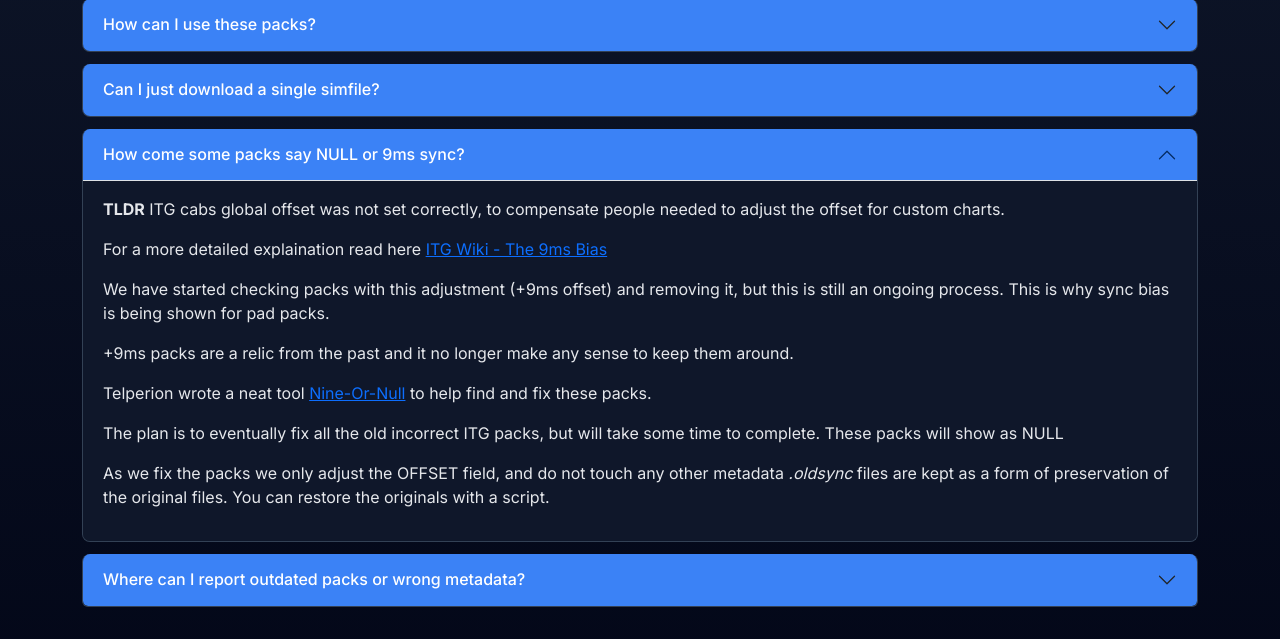
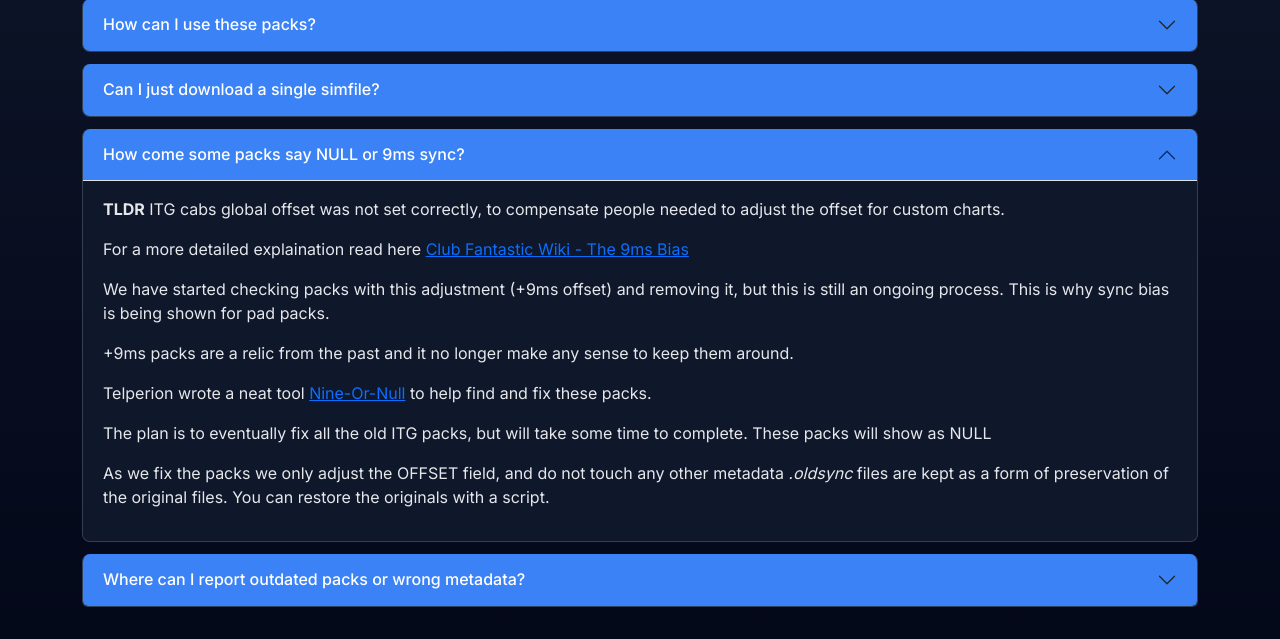
Before and after one commit to concubidated/simfile-pack-search, a Django app: page /faq in a window 1280 px wide, after a click on "How come some packs say NULL or 9ms sync?". Shown: the part 256-895 px from the top of the page. Run offline with Django 5.2, Linux system fonts and the light colour scheme; some libraries are stand-ins or nearby versions.

Commit message:
faq updates

```diff
--- a/web/templates/faq.html
+++ b/web/templates/faq.html
@@ -73,12 +73,12 @@
                   <div class="accordion-body">
                     <p><b>TLDR</b> ITG cabs global offset was not set correctly, to compensate people needed to adjust the offset for custom charts.</p>
                     <p>For a more detailed explaination read here
-                      <a href="https://itgwiki.dominick.cc/en/packs-and-simfiles/the-9ms-bias" target="_blank">ITG Wiki - The 9ms Bias</a></p>
+                      <a href="https://wiki.clubfantastic.dance/Sync#itg-offset-and-the-9ms-bias" target="_blank">Club Fantastic Wiki - The 9ms Bias</a></p>
                     <p>We have started checking packs with this adjustment (+9ms offset) and removing it, but this is still an ongoing process.
                         This is why sync bias is being shown for pad packs.</p>
                         <p>+9ms packs are a relic from the past and it no longer make any sense to keep them around.</p>
                         <p>Telperion wrote a neat tool <a href="https://github.com/telperion/nine-or-null" target="_blank">Nine-Or-Null</a> to help find and fix these packs.</p>
-                    <p>The plan is to eventually fix all the old incorrect ITG packs, but will take some time to complete. These packs will show as NULL</p>
+                    <p>The plan is to eventually fix all the old ITG packs, but will take some time to complete. These packs will show as NULL</p>
                     <p>As we fix the packs we only adjust the OFFSET field, and do not touch any other metadata
                         <i>.oldsync</i> files are kept as a form of preservation of the original files. You can restore the originals with a script.</p>
                   </div>
```
